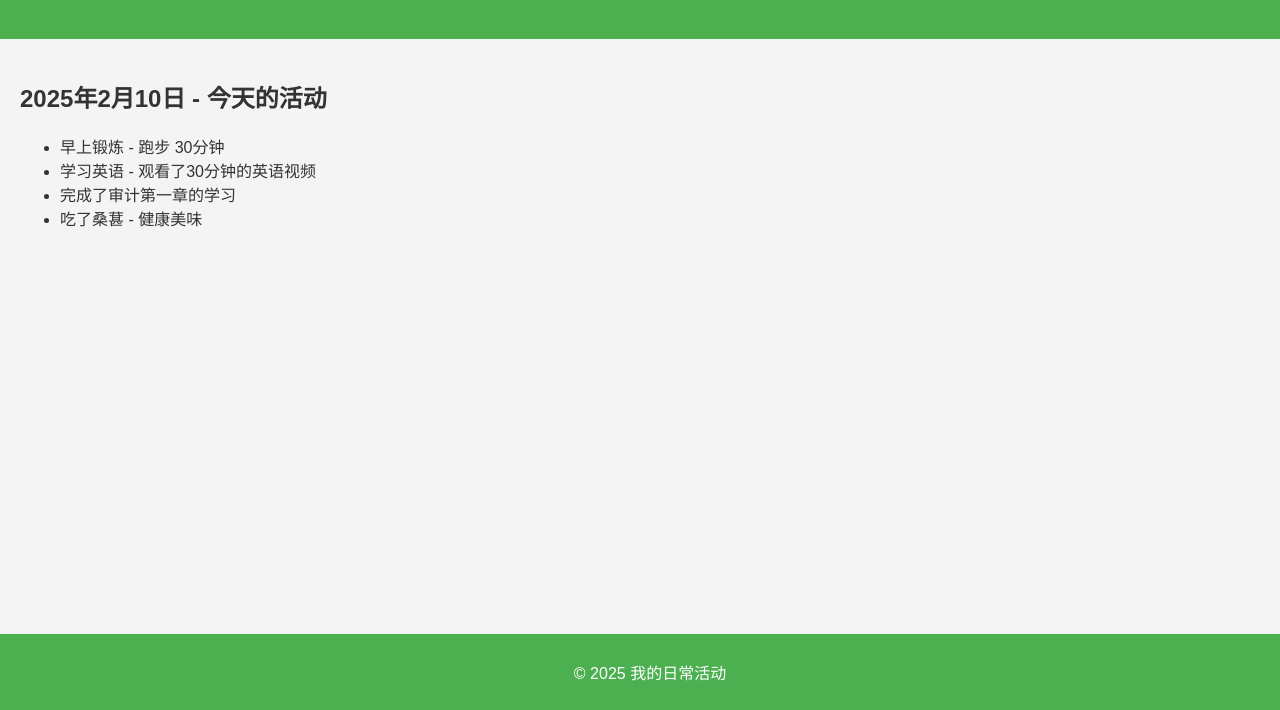
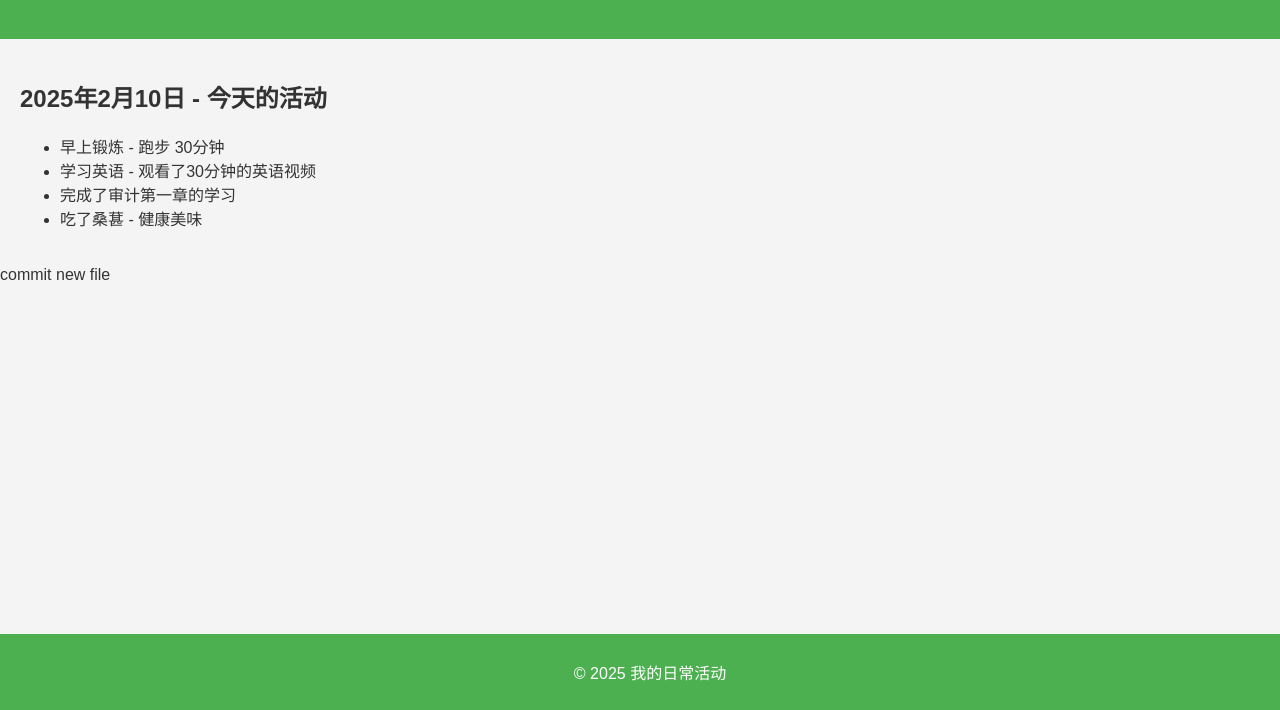
Before and after one commit to thinkerliu323/my-dailu-activity, a plain HTML site: page index.html in a window 1280 px wide. Shown: the part 90-800 px from the top of the page. Drawn offline with Linux system fonts and the light colour scheme.

Commit message:
Update index.html

```diff
--- a/index.html
+++ b/index.html
@@ -52,3 +52,4 @@
     </footer>
 </body>
 </html>
+commit new file
```
